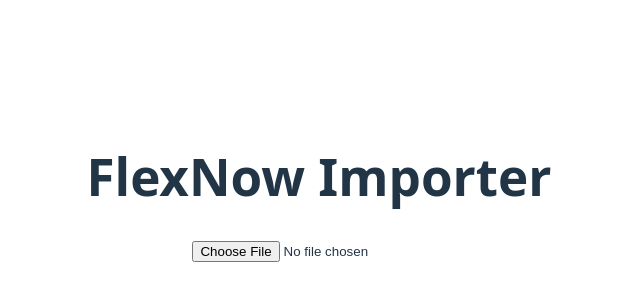
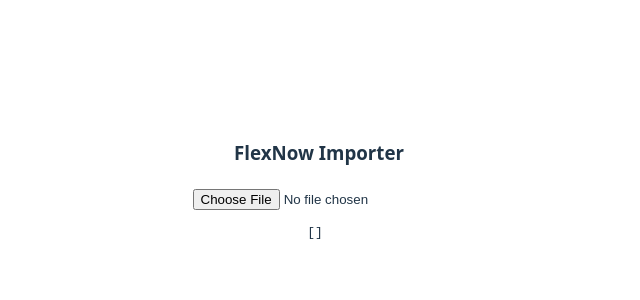
Before and after one commit to maxschipper/flexnow-stats-visualizer, a Vue app: page / in a window 1280 px wide. Shown: the part 212-512 px from the top of the page, without its empty margins (321-961 px from the left). Built offline with nearby package versions, Linux system fonts and the light colour scheme.

Commit message:
feat(component/Extractor): display the json object of Lectures[]

```diff
--- a/src/components/Extractor.vue
+++ b/src/components/Extractor.vue
@@ -23,46 +23,13 @@ const handleFileUpload = async (event: Event) => {
 
 <template>
     <div>
-        <h1>FlexNow Importer</h1>
+        <h3>FlexNow Importer</h3>
         <input type="file" @change="handleFileUpload" accept=".html" />
 
         <div v-if="error" style="color: red">{{ error }}</div>
 
-        <div v-for="lecture in lectures" :key="lecture.id" class="lecture-card">
-            <h3>{{ lecture.name }}</h3>
-
-            <p>Grade: {{ lecture.grade }}</p>
-
-            <p v-if="lecture.stats.participants">Participants: {{ lecture.stats.participants }}</p>
-
-            <p v-if="lecture.stats.graded">Graded: {{ lecture.stats.graded }}</p>
-
-            <p v-if="lecture.stats.not_yet_graded">
-                Not yet graded: {{ lecture.stats.not_yet_graded }}
-            </p>
-
-            <p v-if="lecture.stats.passed">passed: {{ lecture.stats.passed }}</p>
-
-            <p v-if="lecture.stats.other">Other: {{ lecture.stats.other }}</p>
-
-            <p v-if="lecture.stats.graded_but_not_passed">
-                graded but not passed: {{ lecture.stats.graded_but_not_passed }}
-            </p>
-
-            <p v-if="lecture.stats.average_grade">
-                average grade: {{ lecture.stats.average_grade }}
-            </p>
-
-            <p v-if="lecture.stats.median_grade">median grade: {{ lecture.stats.median_grade }}</p>
-
-            <p v-if="lecture.stats.standard_deviation_grade">
-                standard deviation grade:
-                {{ lecture.stats.standard_deviation_grade }}
-            </p>
-
-            <p v-if="lecture.stats.average_points">
-                Average Points: {{ lecture.stats.average_points }}
-            </p>
+        <div>
+            <pre>{{ JSON.stringify(lectures, null, 2) }} </pre>
         </div>
     </div>
 </template>
```
